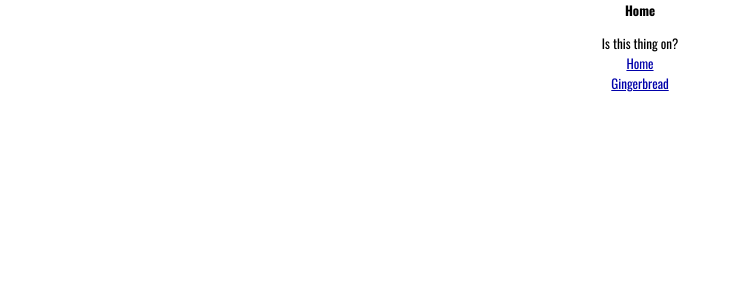
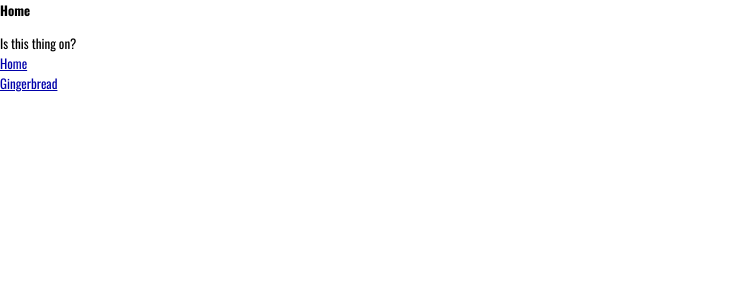
Before and after one commit to japhethcrawford/Blog, a Jekyll site: the page built from index.html, in a window 1280 px wide. Shown: the top 300 px of the page, without its empty margins (0-741 px from the left). Built offline with Jekyll 4.4.1, drawn with Linux system fonts in a browser that asks for light colours; Markdown is read by kramdown in place of the engine named in the settings.

Commit message:
left align

```diff
--- a/css/main.css
+++ b/css/main.css
@@ -16,7 +16,7 @@ body {
   background-color: #FFF;
   font: 13.34px 'Oswald', sans-serif;
   font-size: small;
-  text-align: center;
+  text-align: left;
 }
 
 h1, h2, h3, h4, h5, h6 {
@@ -45,7 +45,7 @@ a:visited { color: #a0a; }
 
 .posts span {
   color: #aaa;
-  font-family: Monaco, "Courier New", monospace;
+  font-family: 'Oswald';
   font-size: 80%;
 }
 
```
